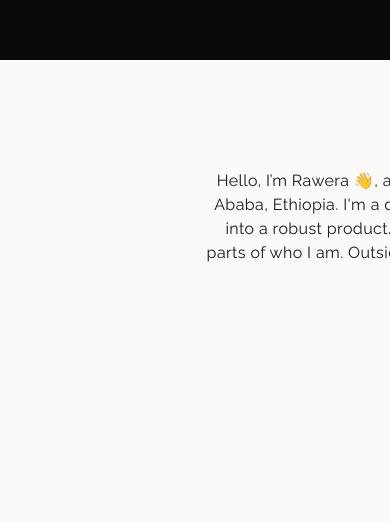
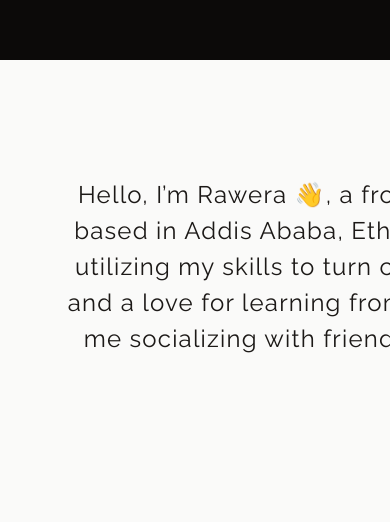
Before and after one commit to rawera-daniel/personal-portfolio, a React (Vite) app: page / in a window 390 px wide. Shown: the part 322-844 px from the top of the page. Built offline with nearby package versions, Linux system fonts and the light colour scheme; the HTML template or start-up script is replaced by a standard one.

Commit message:
enable about me section responsiveness to enhance usability

```diff
--- a/src/features/AboutMe.jsx
+++ b/src/features/AboutMe.jsx
@@ -4,7 +4,7 @@ function AboutMe() {
   return (
     <div className="  py-12 text-stone-900" id="aboutme">
       <Heading>About me</Heading>{" "}
-      <p className="font-mediumg mx-auto w-4/6 text-base tracking-wide">
+      <p className="mx-auto w-11/12 text-2xl font-normal leading-9 tracking-wider sm:w-5/6 sm:text-xl sm:leading-8 md:text-lg md:tracking-wide lg:w-4/6 lg:text-base">
         Hello, I’m Rawera 👋, a front-end developer specializing in JavaScript,
         particularly React, based in Addis Ababa, Ethiopia. I'm a driven
         individual who enjoys planning, building, and utilizing my skills to
--- a/src/ui/Heading.jsx
+++ b/src/ui/Heading.jsx
@@ -1,6 +1,6 @@
 function Heading({ children }) {
   return (
-    <h2 className="mx-auto mb-6 w-[15%] border-b-[1.5px] border-solid border-stone-900 pb-2 text-xl  font-semibold uppercase tracking-wider">
+    <h2 className="mx-auto mb-6 w-[15%] border-b-[1.5px] border-solid border-stone-900 pb-2 text-3xl font-semibold uppercase  tracking-wider md:text-2xl lg:text-xl">
       {children}
     </h2>
   );
```
